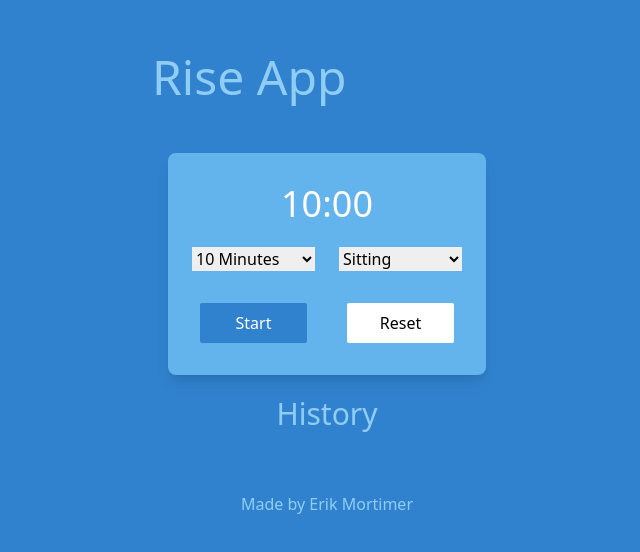
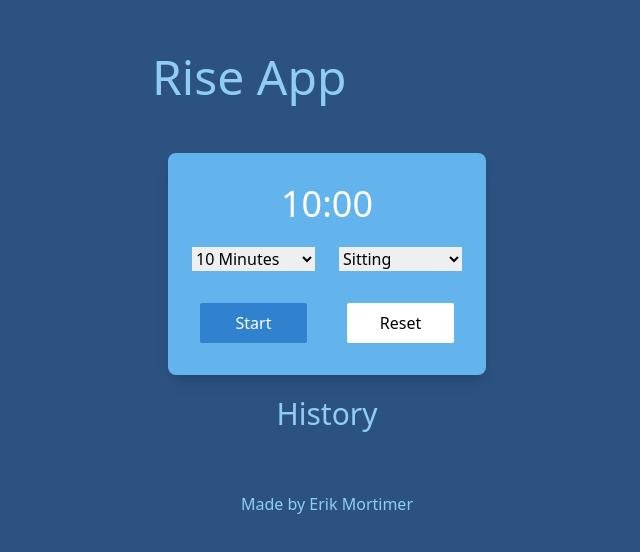
Before and after one commit to erikmortimer/rise-app, a React (Create React App) app: page / in a window 1280 px wide. Shown: the part 134-686 px from the top of the page, without its empty margins (313-953 px from the left). Built offline with nearby package versions, Linux system fonts and the light colour scheme; the HTML template or start-up script is replaced by a standard one.

Commit message:
Changed background color to bg-blue-800

```diff
--- a/src/assets/tailwind.css
+++ b/src/assets/tailwind.css
@@ -3,7 +3,7 @@
 @import "tailwindcss/utilities";
 
 body {
-    @apply flex flex-col items-center justify-center min-h-screen bg-blue-600;
+    @apply flex flex-col items-center justify-center min-h-screen bg-blue-800;
 }
 
 .list {
```
